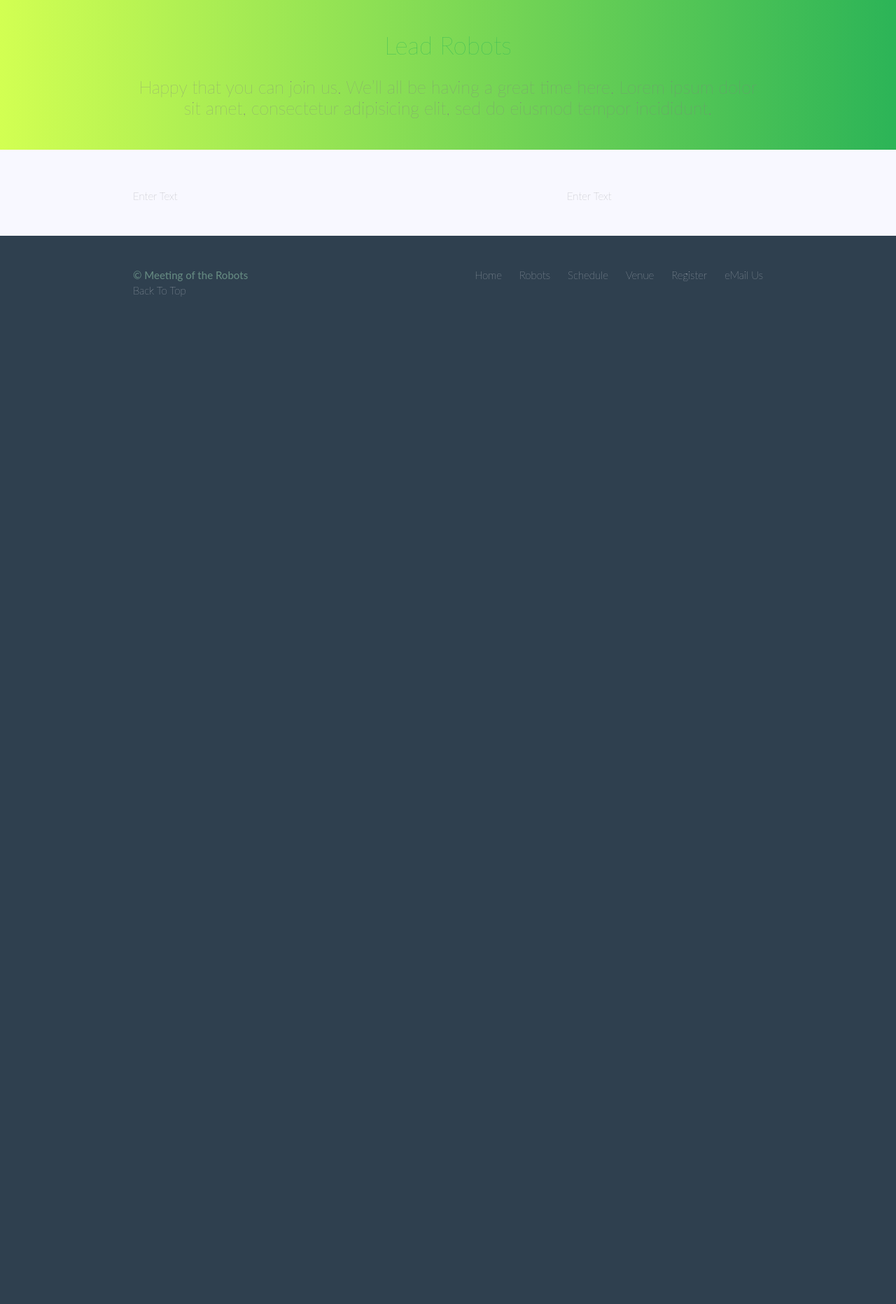
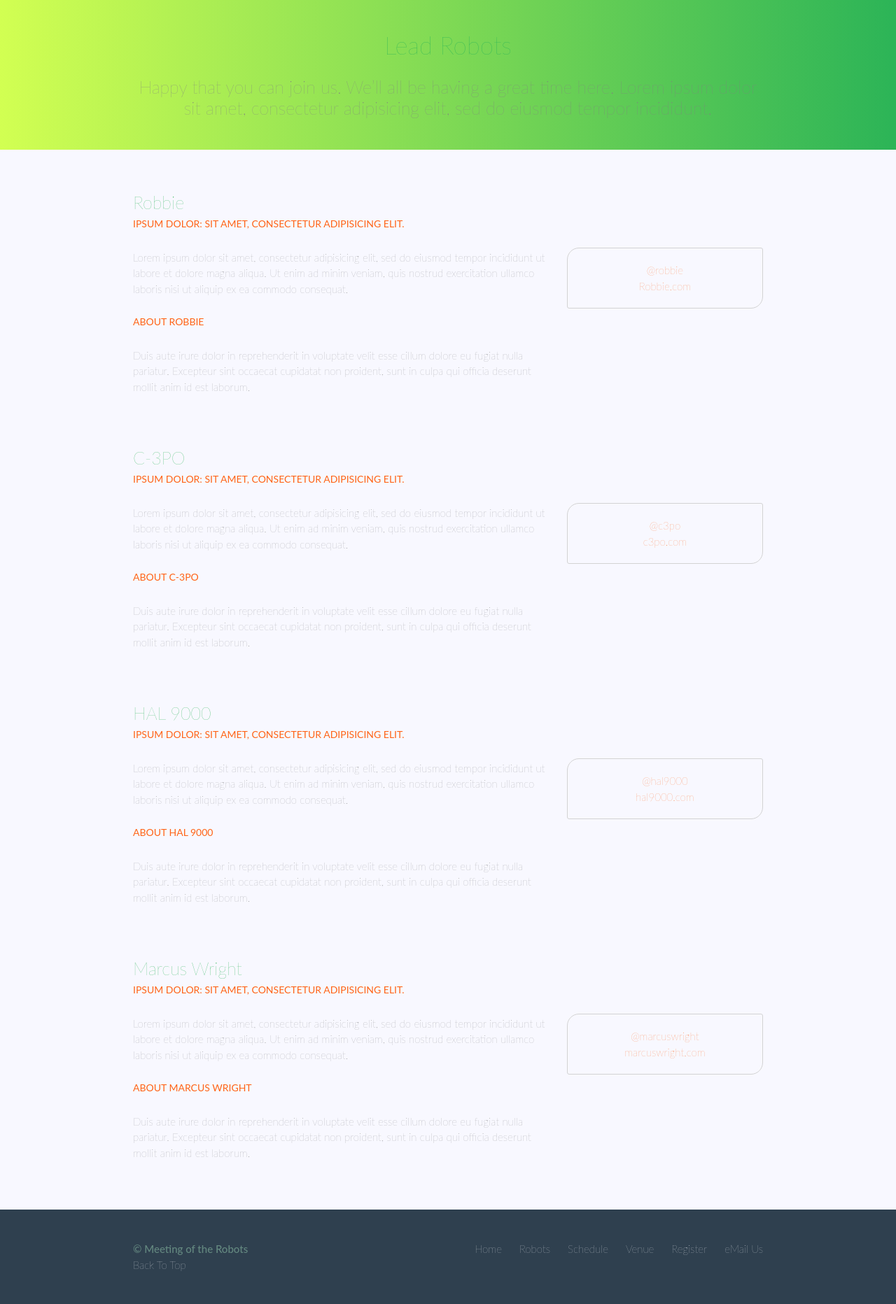
Before and after one commit to amitzed/HTML-CSS-Practice, a PHP site: page /robots.html in a window 1280 px wide. Shown: the part 227-2091 px from the top of the page at 70% size. Before the commit the page ends 651 px from the top, so only its background shows below. Run offline with PHP 8.4, Linux system fonts and the light colour scheme.

Commit message:
Added smooth scrolling to html element in CSS and added Robot characters in HTML and then applied styling

```diff
--- a/assets/stylesheets/main.css
+++ b/assets/stylesheets/main.css
@@ -52,6 +52,16 @@ table {
 }
 /* ============================================================
 END CSS RESET
+============================================================ */
+
+/* ============================================================
+SMOOTH SCROLL (WHEN YOU CLICK "BACK TO TOP" LINK/BUTTON)
+============================================================ */
+html {
+	scroll-behavior: smooth;
+}
+/* ============================================================
+END SMOOTH SCROLL
 ============================================================ */
 
 /* ============================================================
@@ -162,6 +172,22 @@ HOME PAGE
 }
 /* ============================================================
 END HOME PAGE
+============================================================  */
+
+/* ============================================================
+ROBOTS - robots.html
+============================================================  */
+.robot {margin-bottom: 45px;}
+
+.robot-info {
+	border: 1px solid #D3D3D3;
+	border-radius: 17px 3px;
+	margin-top: 85px;
+	padding: 20px 0;
+	text-align: center;
+}
+/* ============================================================
+END ROBOTS
 ============================================================  */
 
 /* ============================================================
--- a/robots.html
+++ b/robots.html
@@ -9,11 +9,11 @@
   <body id="top">
     <header class="primary-header container group">
 
-      <section class="container">
+      <div class="container">
         <h1 class="logo">
           <a href="index.html">Meeting <br> of the <br> Robots</a>
         </h1>
-      </section>
+      </div>
 
       <h3 class="tagline">August 1&ndash;12st &mdash; Poughkeepsie, NY</h3>
       <nav class="nav primary-nav">
@@ -37,12 +37,75 @@
     <section class="row">
       <div class="grid">
 
-        <section class="robbie">
+        <section class="robot" id="robbie">
           <div class="col-2-3">
-            Enter Text
+            <h2>Robbie</h2>
+            <h5>Ipsum dolor: sit amet, consectetur adipisicing elit.</h5>
+            <p>Lorem ipsum dolor sit amet, consectetur adipisicing elit, sed do eiusmod tempor incididunt ut labore et dolore magna aliqua. Ut enim ad minim veniam, quis nostrud exercitation ullamco laboris nisi ut aliquip ex ea commodo consequat.</p>
+            <h5>About Robbie</h5>
+            <p>Duis aute irure dolor in reprehenderit in voluptate velit esse cillum dolore eu fugiat nulla pariatur. Excepteur sint occaecat cupidatat non proident, sunt in culpa qui officia deserunt mollit anim id est laborum.</p>
           </div><!--
           --><aside class="col-1-3">
-            Enter Text
+            <div class="robot-info">
+              <ul>
+                <li><a href="https://twitter.com" target="_blank">@robbie</a></li>
+                <li><a href="https://en.wikipedia.org/wiki/Robby_the_Robot" target="_blank">Robbie.com</a></li>
+              </ul>
+            </div>
+          </aside>
+        </section>
+
+        <section class="robot" id="c3po">
+          <div class="col-2-3">
+            <h2>C-3PO</h2>
+            <h5>Ipsum dolor: sit amet, consectetur adipisicing elit.</h5>
+            <p>Lorem ipsum dolor sit amet, consectetur adipisicing elit, sed do eiusmod tempor incididunt ut labore et dolore magna aliqua. Ut enim ad minim veniam, quis nostrud exercitation ullamco laboris nisi ut aliquip ex ea commodo consequat.</p>
+            <h5>About C-3PO</h5>
+            <p>Duis aute irure dolor in reprehenderit in voluptate velit esse cillum dolore eu fugiat nulla pariatur. Excepteur sint occaecat cupidatat non proident, sunt in culpa qui officia deserunt mollit anim id est laborum.</p>
+          </div><!--
+          --><aside class="col-1-3">
+            <div class="robot-info">
+              <ul>
+                <li><a href="https://twitter.com" target="_blank">@c3po</a></li>
+                <li><a href="https://en.wikipedia.org/wiki/C-3PO" target="_blank">c3po.com</a></li>
+              </ul>
+            </div>
+          </aside>
+        </section>
+
+        <section class="robot" id="hal9000">
+          <div class="col-2-3">
+            <h2>HAL 9000</h2>
+            <h5>Ipsum dolor: sit amet, consectetur adipisicing elit.</h5>
+            <p>Lorem ipsum dolor sit amet, consectetur adipisicing elit, sed do eiusmod tempor incididunt ut labore et dolore magna aliqua. Ut enim ad minim veniam, quis nostrud exercitation ullamco laboris nisi ut aliquip ex ea commodo consequat.</p>
+            <h5>About HAL 9000</h5>
+            <p>Duis aute irure dolor in reprehenderit in voluptate velit esse cillum dolore eu fugiat nulla pariatur. Excepteur sint occaecat cupidatat non proident, sunt in culpa qui officia deserunt mollit anim id est laborum.</p>
+          </div><!--
+          --><aside class="col-1-3">
+            <div class="robot-info">
+              <ul>
+                <li><a href="https://twitter.com" target="_blank">@hal9000</a></li>
+                <li><a href="https://en.wikipedia.org/wiki/HAL_9000" target="_blank">hal9000.com</a></li>
+              </ul>
+            </div>
+          </aside>
+        </section>
+
+        <section id="marcusWright">
+          <div class="col-2-3">
+            <h2>Marcus Wright</h2>
+            <h5>Ipsum dolor: sit amet, consectetur adipisicing elit.</h5>
+            <p>Lorem ipsum dolor sit amet, consectetur adipisicing elit, sed do eiusmod tempor incididunt ut labore et dolore magna aliqua. Ut enim ad minim veniam, quis nostrud exercitation ullamco laboris nisi ut aliquip ex ea commodo consequat.</p>
+            <h5>About Marcus Wright</h5>
+            <p>Duis aute irure dolor in reprehenderit in voluptate velit esse cillum dolore eu fugiat nulla pariatur. Excepteur sint occaecat cupidatat non proident, sunt in culpa qui officia deserunt mollit anim id est laborum.</p>
+          </div><!--
+          --><aside class="col-1-3">
+            <div class="robot-info">
+              <ul>
+                <li><a href="https://twitter.com" target="_blank">@marcuswright</a></li>
+                <li><a href="https://terminator.fandom.com/wiki/Marcus_Wright" target="_blank">marcuswright.com</a></li>
+              </ul>
+            </div>
           </aside>
         </section>
 
```
